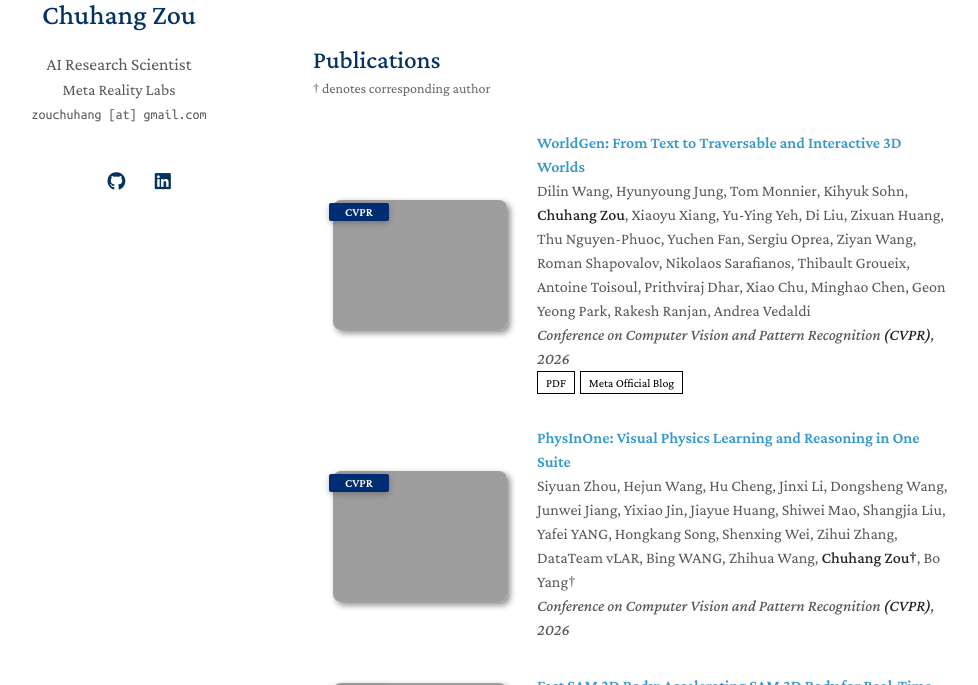
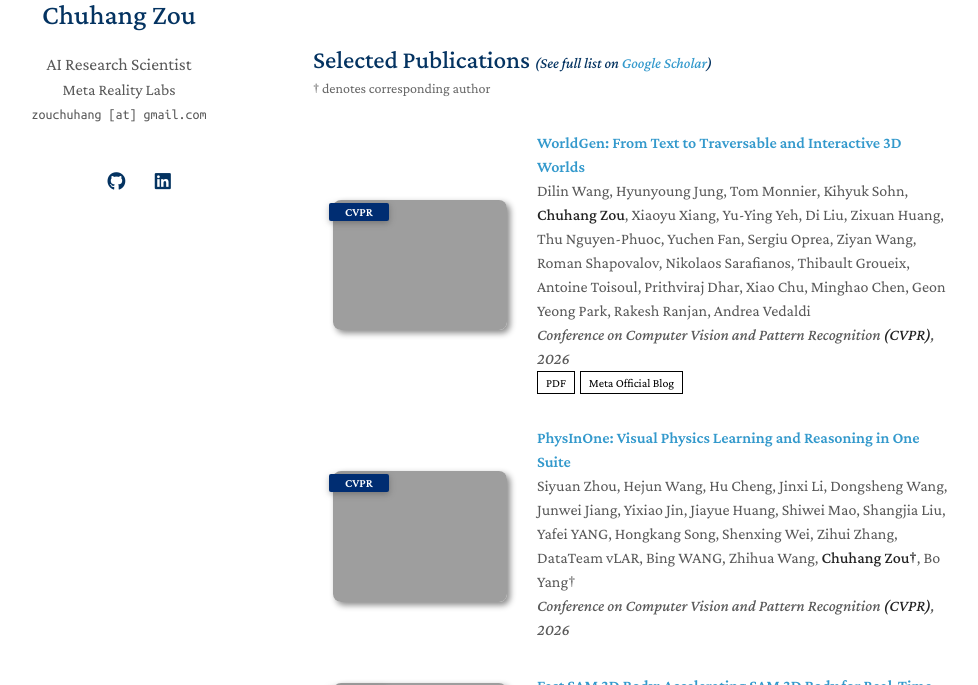
Before and after one commit to zouchuhang/zouchuhang.github.io, a Jekyll site: the page built from index.md, in a window 1280 px wide and 900 px high, scrolled down 927 px, cut to the strip 215-900 px from the top of the window. Shown: the whole strip, without its empty margins (157-1135 px from the left). Built offline with Jekyll 4.4.1, drawn with Linux system fonts in a browser that asks for light colours; a style sheet for code colours, icons or effects is not loaded.

Commit message:
Change Publications to Selected Publications with italic Google Scholar link

```diff
--- a/_includes/publications.md
+++ b/_includes/publications.md
@@ -1,4 +1,4 @@
-<h2 id="publications" style="margin: 2px 0px -15px;">Publications</h2>
+<h2 id="publications" style="margin: 2px 0px -15px;">Selected Publications <em style="font-size: 0.6em; font-weight: normal;">(See full list on <a href="https://scholar.google.com/citations?user=jBcKes0AAAAJ&hl=en" target="_blank">Google Scholar</a>)</em></h2>
 
 <p style="margin: 20px 0px 0px; font-size: 14px; color: #666;">&dagger; denotes corresponding author</p>
 
```
